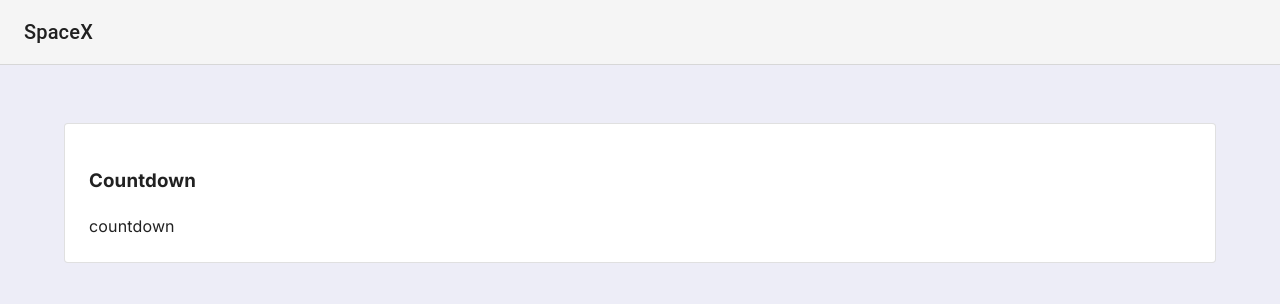
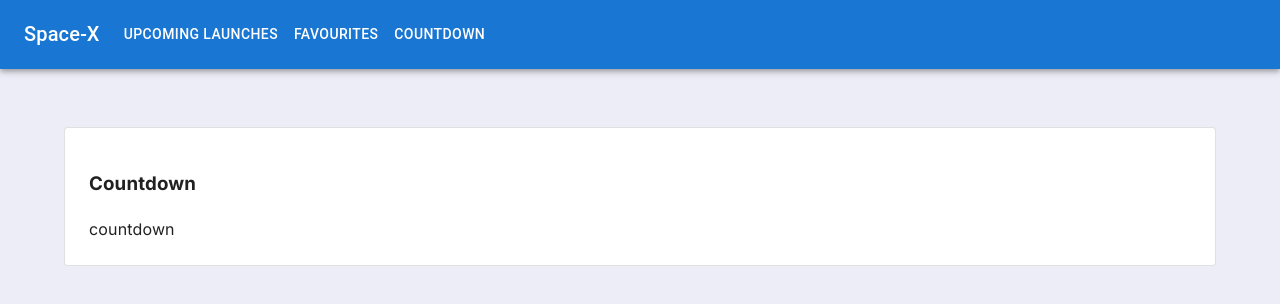
Before and after one commit to mbrys0n/space-x, a React (Create React App) app: page /countdown in a window 1280 px wide. Shown: the top 304 px of the page. Built offline with nearby package versions, Linux system fonts and the light colour scheme.

Commit message:
Implement navigation for AppBar using ReactRouter

```diff
--- a/src/App.tsx
+++ b/src/App.tsx
@@ -1,6 +1,7 @@
 import React from 'react';
 import Routes from 'components/Routes';
-import { AppBar, CssBaseline, ThemeProvider, Toolbar, Typography, createTheme } from '@mui/material';
+import { CssBaseline, ThemeProvider, createTheme } from '@mui/material';
+import ResponsiveAppBar from './components/ResponsiveAppBar';
 
 const theme = createTheme();
 
@@ -8,21 +9,7 @@
   return (
     <ThemeProvider theme={theme}>
       <CssBaseline />
-      <AppBar
-        position="absolute"
-        color="default"
-        elevation={0}
-        sx={{
-          position: 'relative',
-          borderBottom: (t) => `1px solid ${t.palette.divider}`,
-        }}
-      >
-        <Toolbar>
-          <Typography variant="h6" color="inherit" noWrap>
-            SpaceX
-          </Typography>
-        </Toolbar>
-      </AppBar>
+      <ResponsiveAppBar />
       <Routes />
     </ThemeProvider>
   );
--- /dev/null
+++ b/src/components/ResponsiveAppBar.tsx
@@ -0,0 +1,92 @@
+import * as React from 'react';
+import AppBar from '@mui/material/AppBar';
+import Box from '@mui/material/Box';
+import Toolbar from '@mui/material/Toolbar';
+import IconButton from '@mui/material/IconButton';
+import Typography from '@mui/material/Typography';
+import Menu from '@mui/material/Menu';
+import MenuIcon from '@mui/icons-material/Menu';
+import Container from '@mui/material/Container';
+import Button from '@mui/material/Button';
+import MenuItem from '@mui/material/MenuItem';
+import { withRouter, RouteComponentProps } from 'react-router-dom';
+
+const pages = { 'Upcoming Launches': '/', Favourites: '/favourites', Countdown: '/countdown' };
+//Adapted from https://mui.com/components/app-bar/#app-bar-with-responsive-menu
+
+const ResponsiveAppBar = ({ history }: RouteComponentProps): JSX.Element => {
+  const [anchorElNav, setAnchorElNav] = React.useState<null | HTMLElement>(null);
+
+  const handleOpenNavMenu = (event: React.MouseEvent<HTMLElement>) => {
+    setAnchorElNav(event.currentTarget);
+  };
+
+  const handleCloseNavMenu = () => {
+    setAnchorElNav(null);
+  };
+
+  const handleMenuItemClick = (url: string) => () => {
+    console.log('clicked', url);
+    history.push(url);
+    handleCloseNavMenu();
+  };
+
+  return (
+    <AppBar position="static">
+      <Container maxWidth="xl">
+        <Toolbar disableGutters>
+          <Typography variant="h6" noWrap component="div" sx={{ mr: 2, display: { xs: 'none', md: 'flex' } }}>
+            Space-X
+          </Typography>
+          <Box sx={{ flexGrow: 1, display: { xs: 'flex', md: 'none' } }}>
+            <IconButton
+              size="large"
+              aria-label="account of current user"
+              aria-controls="menu-appbar"
+              aria-haspopup="true"
+              onClick={handleOpenNavMenu}
+              color="inherit"
+            >
+              <MenuIcon />
+            </IconButton>
+            <Menu
+              id="menu-appbar"
+              anchorEl={anchorElNav}
+              anchorOrigin={{
+                vertical: 'bottom',
+                horizontal: 'left',
+              }}
+              keepMounted
+              transformOrigin={{
+                vertical: 'top',
+                horizontal: 'left',
+              }}
+              open={Boolean(anchorElNav)}
+              onClose={handleCloseNavMenu}
+              sx={{
+                display: { xs: 'block', md: 'none' },
+              }}
+            >
+              {Object.entries(pages).map(([pageTitle, pageUrl]) => (
+                <MenuItem key={pageTitle} onClick={handleMenuItemClick(pageUrl)}>
+                  <Typography textAlign="center">{pageTitle}</Typography>
+                </MenuItem>
+              ))}
+            </Menu>
+          </Box>
+          <Typography variant="h6" noWrap component="div" sx={{ flexGrow: 1, display: { xs: 'flex', md: 'none' } }}>
+            Space-x
+          </Typography>
+          <Box sx={{ flexGrow: 1, display: { xs: 'none', md: 'flex' } }}>
+            {Object.entries(pages).map(([pageTitle, pageUrl]) => (
+              <Button key={pageTitle} sx={{ my: 2, color: 'white', display: 'block' }} onClick={handleMenuItemClick(pageUrl)}>
+                {pageTitle}
+              </Button>
+            ))}
+          </Box>
+        </Toolbar>
+      </Container>
+    </AppBar>
+  );
+};
+export default withRouter(ResponsiveAppBar);
```
